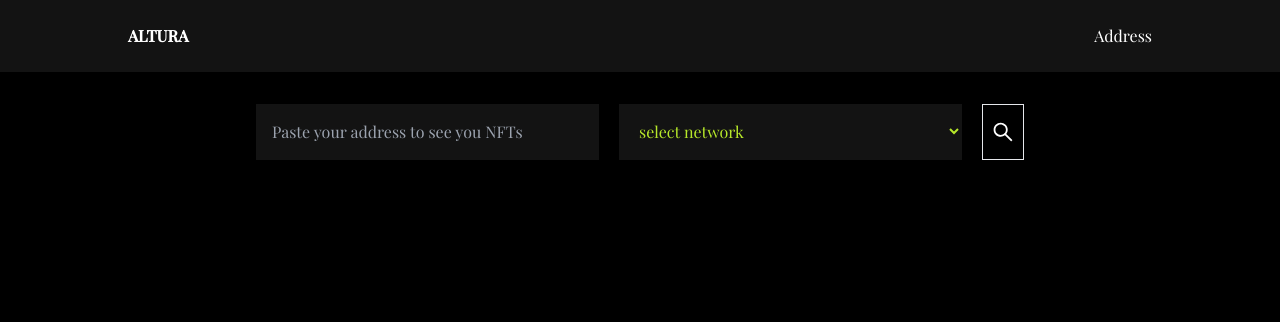
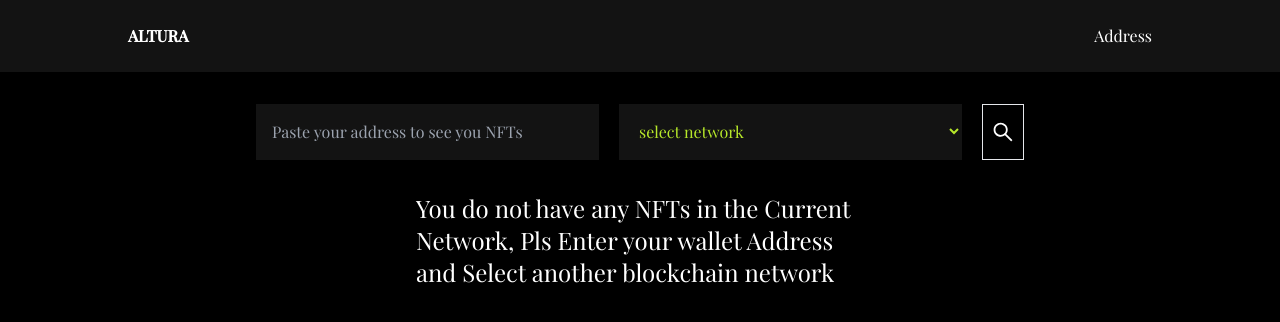
Before and after one commit to superwaih/altura-assessement, a React (Vite) app: page / in a window 1280 px wide. Shown: the top 322 px of the page. Built offline with nearby package versions, Linux system fonts and the light colour scheme.

Commit message:
added empty state

```diff
--- a/src/components/NftCardsCollection.jsx
+++ b/src/components/NftCardsCollection.jsx
@@ -10,16 +10,23 @@ const NftCardsCollection = ({activateModal, setActivateModal, loading, address,
   return (
     <div className="flex justify-center items-center">
       {/* <LoadingCard /> */}
+
+        { loading ?
           <div className="m-auto mb-6 w-[80%] place-content-center grid mt-8 grid-cols-1 md:grid-cols-2 gap-6 lg:grid-cols-3 xl:grid-cols-4 ">
-        { loading ?
-        arr.map((item) => (
+        {arr.map((item) => (
+
+
             <LoadingCard key={item} />
-        ))
+        ))}
+        </div>
 
 
         :
+        totalNFTs.length > 0 ?
+        <div className="m-auto mb-6 w-[80%] place-content-center grid mt-8 grid-cols-1 md:grid-cols-2 gap-6 lg:grid-cols-3 xl:grid-cols-4 ">
+        {totalNFTs.map((nft) => (
 
-        totalNFTs.map((nft) => (
+
             <NftCard
               activateModal={activateModal}
               setSelectedNFT={setSelectedNFT}
@@ -32,10 +39,16 @@ const NftCardsCollection = ({activateModal, setActivateModal, loading, address,
               network={network}
 
             />
-        ))
+        ))}
+        </div>
+
+        :
+        <div className="text-white flex justify-center max-w-lg p-8 items-center w-full m-auto text-2xl">
+              You do not have any NFTs in the Current Network, Pls Enter your wallet Address and Select another blockchain network
+        </div>
         }
       </div>
-    </div>
+
   );
 };
 
```
Also changed, not shown: 1 other file (tests, documents, lock files or other folders). Lines whose indentation alone changed are shown as unchanged.
